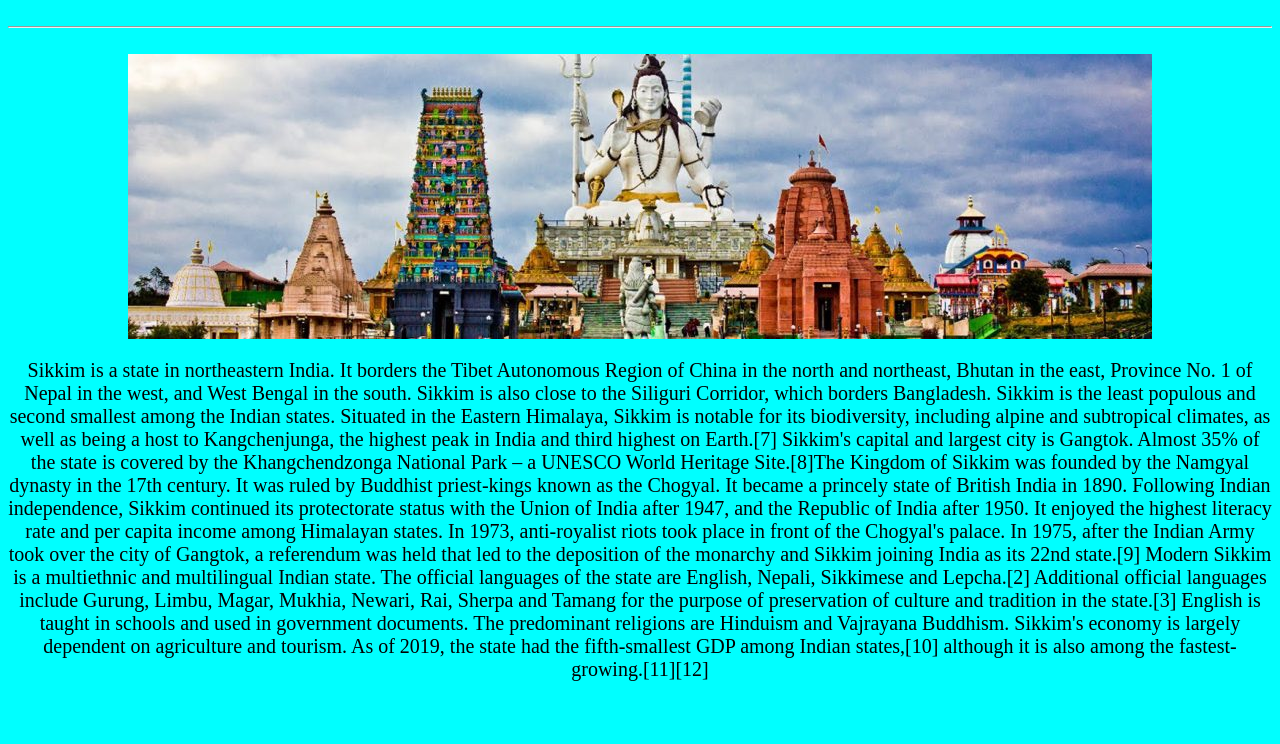
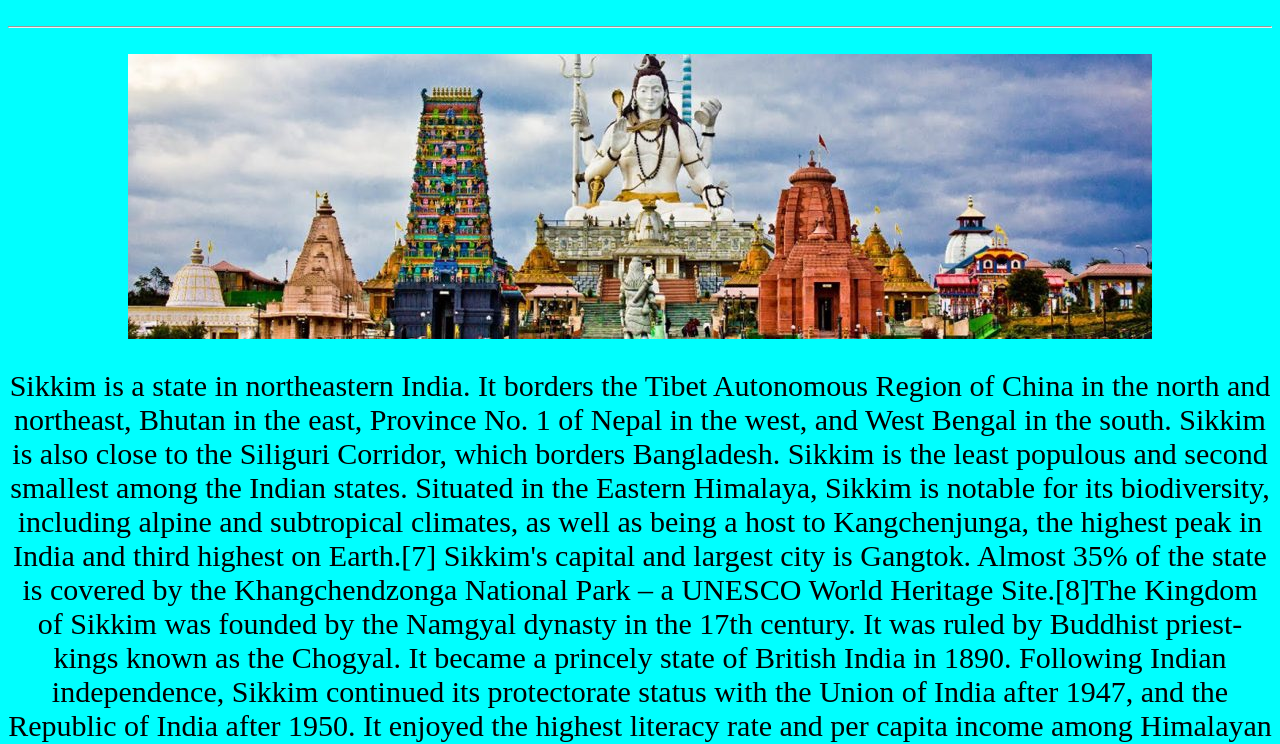
Before and after one commit to Aarav8/school-holiday-hoomework, a plain HTML site: page index.html in a window 1280 px wide. Shown: the part 66-810 px from the top of the page. Drawn offline with Linux system fonts and the light colour scheme.

Commit message:
Update index.html

```diff
--- a/index.html
+++ b/index.html
@@ -10,7 +10,7 @@
         <br>
         <img src="Siddheshwar_Dham.jpg">
         <br>
-        <p style="font-size: 20px">Sikkim is a state in northeastern India. It borders the Tibet Autonomous Region of China in the north and northeast, Bhutan in the east, Province No. 1 of Nepal in the west, and West Bengal in the south. Sikkim is also close to the Siliguri Corridor, which borders Bangladesh. Sikkim is the least populous and second smallest among the Indian states. Situated in the Eastern Himalaya, Sikkim is notable for its biodiversity, including alpine and subtropical climates, as well as being a host to Kangchenjunga, the highest peak in India and third highest on Earth.[7] Sikkim's capital and largest city is Gangtok. Almost 35% of the state is covered by the Khangchendzonga National Park – a UNESCO World Heritage Site.[8]The Kingdom of Sikkim was founded by the Namgyal dynasty in the 17th century. It was ruled by Buddhist priest-kings known as the Chogyal. It became a princely state of British India in 1890. Following Indian independence, Sikkim continued its protectorate status with the Union of India after 1947, and the Republic of India after 1950. It enjoyed the highest literacy rate and per capita income among Himalayan states. In 1973, anti-royalist riots took place in front of the Chogyal's palace. In 1975, after the Indian Army took over the city of Gangtok, a referendum was held that led to the deposition of the monarchy and Sikkim joining India as its 22nd state.[9]
+        <p style="font-size: 30px">Sikkim is a state in northeastern India. It borders the Tibet Autonomous Region of China in the north and northeast, Bhutan in the east, Province No. 1 of Nepal in the west, and West Bengal in the south. Sikkim is also close to the Siliguri Corridor, which borders Bangladesh. Sikkim is the least populous and second smallest among the Indian states. Situated in the Eastern Himalaya, Sikkim is notable for its biodiversity, including alpine and subtropical climates, as well as being a host to Kangchenjunga, the highest peak in India and third highest on Earth.[7] Sikkim's capital and largest city is Gangtok. Almost 35% of the state is covered by the Khangchendzonga National Park – a UNESCO World Heritage Site.[8]The Kingdom of Sikkim was founded by the Namgyal dynasty in the 17th century. It was ruled by Buddhist priest-kings known as the Chogyal. It became a princely state of British India in 1890. Following Indian independence, Sikkim continued its protectorate status with the Union of India after 1947, and the Republic of India after 1950. It enjoyed the highest literacy rate and per capita income among Himalayan states. In 1973, anti-royalist riots took place in front of the Chogyal's palace. In 1975, after the Indian Army took over the city of Gangtok, a referendum was held that led to the deposition of the monarchy and Sikkim joining India as its 22nd state.[9]
 
             Modern Sikkim is a multiethnic and multilingual Indian state. The official languages of the state are English, Nepali, Sikkimese and Lepcha.[2] Additional official languages include Gurung, Limbu, Magar, Mukhia, Newari, Rai, Sherpa and Tamang for the purpose of preservation of culture and tradition in the state.[3] English is taught in schools and used in government documents. The predominant religions are Hinduism and Vajrayana Buddhism. Sikkim's economy is largely dependent on agriculture and tourism. As of 2019, the state had the fifth-smallest GDP among Indian states,[10] although it is also among the fastest-growing.[11][12]</p>
     </center>
```
